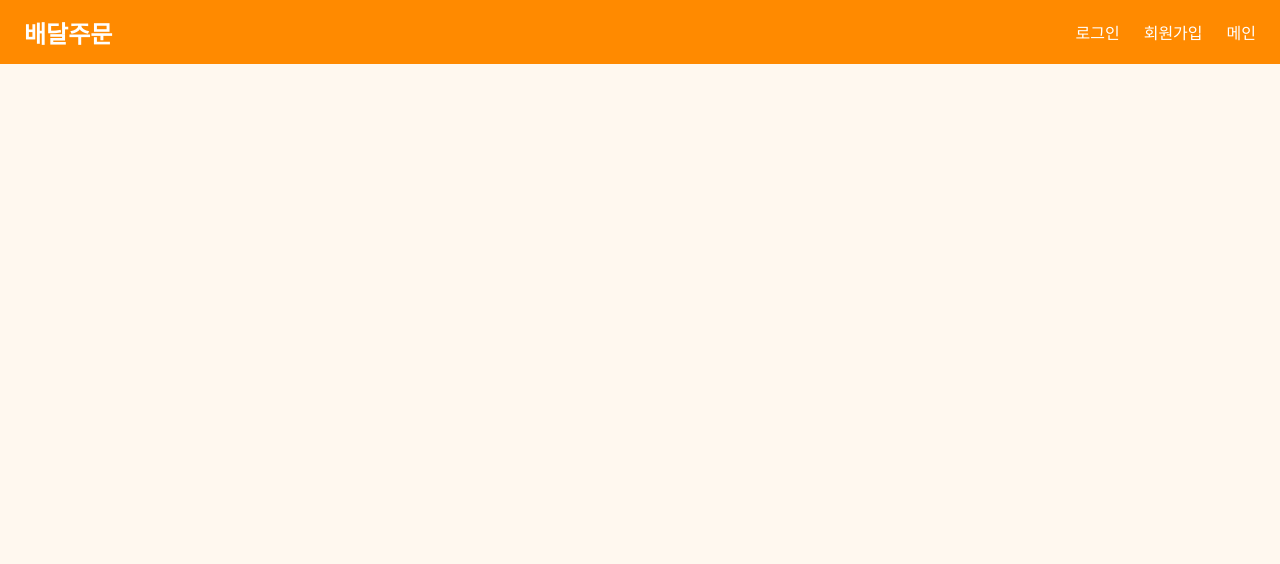
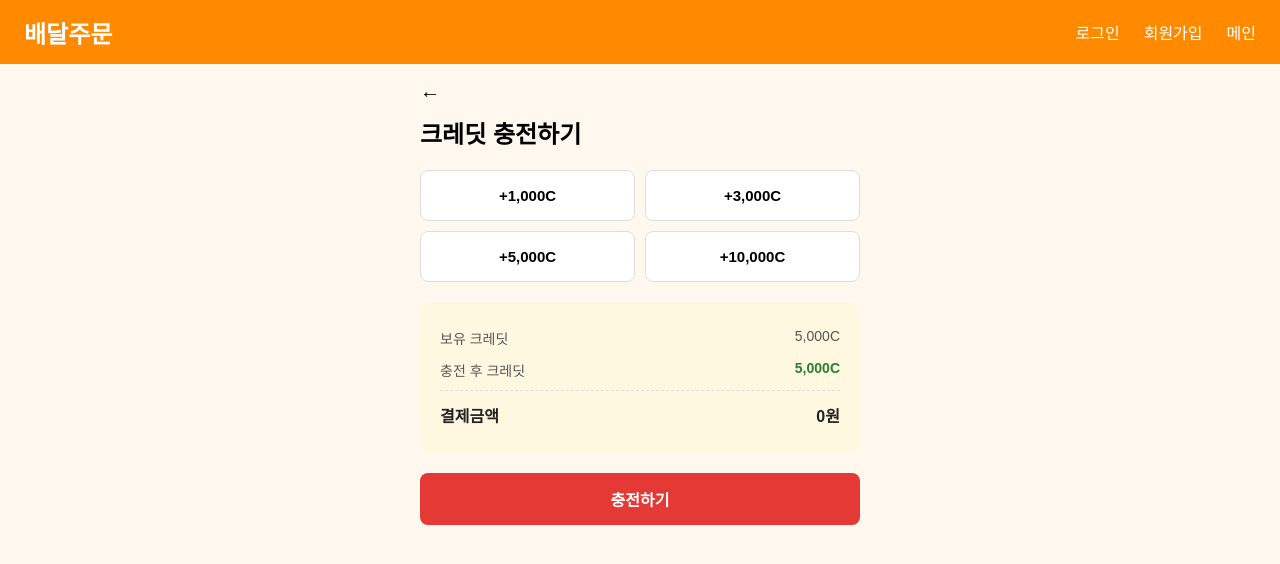
Before and after one commit to kangs-code/likelion-week7, a React (Vite) app: page /charge in a window 1280 px wide. Before the commit this address had no page. Shown: the top 564 px of the page. Built offline with nearby package versions, Linux system fonts and the light colour scheme.

Commit message:
크레딧 기능 구현

```diff
--- a/src/App.jsx
+++ b/src/App.jsx
@@ -6,6 +6,7 @@ import Home from "./pages/Home";
 import Login from "./pages/Login";
 import Signup from "./pages/Signup";
 import Cart from "./pages/Cart";
+import CreditCharge from "./pages/CreditCharge";
 
 import "./index.css";
 
@@ -20,6 +21,7 @@ function App() {
         <Route path="/login" element={<Login />} />
         <Route path="/signup" element={<Signup />} />
         <Route path="/cart" element={<Cart />} />
+        <Route path="/charge" element={<CreditCharge />} />
       </Routes>
     </BrowserRouter>
   );
--- a/src/components/Navbar.css
+++ b/src/components/Navbar.css
@@ -78,3 +78,17 @@
   color: white;
   font-size: 16px;
 }
+
+.navbar-credit {
+  display: flex;
+  align-items: center;
+  gap: 6px;
+}
+
+.navbar-credit-amount {
+  background: rgba(255, 255, 255, 0.2);
+  border-radius: 999px;
+  padding: 2px 10px;
+  font-size: 13px;
+  font-weight: bold;
+}
--- a/src/components/Navbar.jsx
+++ b/src/components/Navbar.jsx
@@ -1,10 +1,12 @@
 import { useState } from "react";
 import { Link, useNavigate } from "react-router-dom";
 
+import useCreditStore from "../store/creditStore";
 import "./Navbar.css";
 
 function Navbar() {
   const navigate = useNavigate();
+  const credit = useCreditStore((state) => state.credit);
 
   const [isOpen, setIsOpen] = useState(false);
   const [isLogin, setIsLogin] = useState(
@@ -39,6 +41,9 @@ function Navbar() {
             <Link to="/cart" onClick={closeMenu}>
               장바구니
             </Link>
+            <Link to="/charge" className="navbar-credit" onClick={closeMenu}>
+              크레딧 충전 <span className="navbar-credit-amount">{credit.toLocaleString()}C</span>
+            </Link>
             <button className="navbar-logout" onClick={handleLogout}>
               로그아웃
             </button>
--- a/src/pages/Cart.css
+++ b/src/pages/Cart.css
@@ -56,32 +56,55 @@
   padding: 20px;
 }
 
-.cart-total {
+.credit-box {
+  background: #fff;
+  border-radius: 8px;
+  padding: 16px;
+  margin-bottom: 16px;
+}
+
+.credit-row {
   display: flex;
   justify-content: space-between;
+  padding: 6px 0;
+  font-size: 14px;
+  color: #555;
+}
+
+.credit-row-final {
+  border-top: 1px dashed #ddd;
+  margin-top: 4px;
+  padding-top: 12px;
   font-size: 18px;
   font-weight: bold;
-  margin-bottom: 20px;
+  color: #222;
 }
 
-.cart-payment h3 {
-  font-size: 16px;
-  margin: 0 0 12px;
+.credit-negative {
+  color: #e53935;
 }
 
-.payment-options {
-  display: grid;
-  grid-template-columns: 1fr 1fr;
-  gap: 8px;
-  margin-bottom: 20px;
+.credit-positive {
+  color: #2e7d32;
+  font-weight: bold;
 }
 
-.payment-options button {
-  padding: 10px;
-  border: 1px solid #ddd;
-  border-radius: 8px;
-  background: #fff;
-  cursor: pointer;
+.credit-insufficient {
+  color: #e53935;
+  font-weight: bold;
+}
+
+.btn-charge-link {
+  display: block;
+  text-align: right;
+  font-size: 13px;
+  color: #e53935;
+  font-weight: bold;
+  margin-bottom: 12px;
+}
+
+.btn-charge-link:hover {
+  text-decoration: underline;
 }
 
 .btn-checkout {
@@ -93,6 +116,12 @@
   font-size: 16px;
   font-weight: bold;
   cursor: pointer;
+}
+
+.btn-checkout:disabled {
+  background: #eee;
+  color: #999;
+  cursor: not-allowed;
 }
 
 .cart-store-group {
@@ -140,18 +169,8 @@
   background: #c62828;
 }
 
-.btn-checkout:hover {
+.btn-checkout:hover:not(:disabled) {
   background: #ffc107;
-}
-
-.payment-options button:hover {
-  background: #fff8e1;
-  border-color: #ffd54f;
-}
-
-.payment-options button.active {
-  background: #fff8e1;
-  border-color: #ffd54f;
 }
 
 @media (max-width: 402px) {
@@ -177,12 +196,8 @@
     padding: 16px;
   }
 
-  .cart-total {
+  .credit-row-final {
     font-size: 16px;
-  }
-
-  .payment-options {
-    grid-template-columns: 1fr 1fr;
   }
 
   .btn-checkout {
--- a/src/pages/Cart.jsx
+++ b/src/pages/Cart.jsx
@@ -1,6 +1,7 @@
 import { useState } from "react";
-import { Link } from "react-router-dom";
+import { Link, useNavigate } from "react-router-dom";
 import useCartStore from "../store/cartStore";
+import useCreditStore from "../store/creditStore";
 import "./Cart.css";
 
 function Cart() {
@@ -8,8 +9,12 @@ function Cart() {
   const updateQuantity = useCartStore((state) => state.updateQuantity);
   const removeItem = useCartStore((state) => state.removeItem);
   const clearCart = useCartStore((state) => state.clearCart);
-  const [paymentMethod, setPaymentMethod] = useState(null);
+
+  const credit = useCreditStore((state) => state.credit);
+  const deduct = useCreditStore((state) => state.deduct);
+
   const [isOrdered, setIsOrdered] = useState(false);
+  const navigate = useNavigate();
 
   const cartItems = Object.values(cart);
   const grouped = cartItems.reduce((acc, item) => {
@@ -22,11 +27,19 @@ function Cart() {
     0
   );
 
+  const remainingCredit = credit - totalPrice;
+  const isEnough = totalPrice > 0 && remainingCredit >= 0;
+
   const handleCheckout = () => {
-    if (!paymentMethod) {
-      alert("결제 방법을 선택해주세요.");
+    if (cartItems.length === 0) return;
+
+    if (!isEnough) {
+      alert("크레딧이 부족합니다. 충전 후 다시 결제해주세요.");
+      navigate("/charge");
       return;
     }
+
+    deduct(totalPrice);
     clearCart();
     setIsOrdered(true);
   };
@@ -70,26 +83,42 @@ function Cart() {
             ))}
           </div>
           <div className="cart-summary">
-            <h3>결제하기</h3>
-            <div className="cart-payment">
-              <p className="payment-label">결제 방법</p>
-              <div className="payment-options">
-                {["카카오페이", "네이버페이", "카드 결제", "무통장 입금"].map((method) => (
-                  <button
-                    key={method}
-                    className={paymentMethod === method ? "active" : ""}
-                    onClick={() => setPaymentMethod(method)}
-                  >
-                    {method}
-                  </button>
-                ))}
+            <h3>결제하기 (크레딧)</h3>
+
+            <div className="credit-box">
+              <div className="credit-row">
+                <span>총 결제금액</span>
+                <span>{totalPrice.toLocaleString()}원</span>
+              </div>
+              <div className="credit-row">
+                <span>보유 크레딧</span>
+                <span>{credit.toLocaleString()}C</span>
+              </div>
+              <div className="credit-row">
+                <span>차감 예정 크레딧</span>
+                <span className="credit-negative">
+                  -{totalPrice.toLocaleString()}C
+                </span>
+              </div>
+              <div className="credit-row credit-row-final">
+                <span>결제 후 잔액</span>
+                <span className={isEnough ? "credit-positive" : "credit-insufficient"}>
+                  {remainingCredit.toLocaleString()}C
+                </span>
               </div>
             </div>
-            <div className="cart-total">
-              <span>총 결제금액</span>
-              <span>{totalPrice.toLocaleString()}원</span>
-            </div>
-            <button className="btn-checkout" onClick={handleCheckout}>
+
+            {!isEnough && (
+              <Link to="/charge" className="btn-charge-link">
+                크레딧이 부족해요. 충전하러 가기 →
+              </Link>
+            )}
+
+            <button
+              className="btn-checkout"
+              onClick={handleCheckout}
+              disabled={!isEnough}
+            >
               {totalPrice.toLocaleString()}원 결제하기
             </button>
           </div>
--- /dev/null
+++ b/src/pages/CreditCharge.css
@@ -0,0 +1,106 @@
+.charge-container {
+  padding: 80px 20px 20px;
+  max-width: 480px;
+  margin: 0 auto;
+  position: relative;
+}
+
+.charge-back {
+  border: none;
+  background: none;
+  font-size: 20px;
+  cursor: pointer;
+  padding: 0;
+  margin-bottom: 12px;
+}
+
+.charge-container h2 {
+  margin: 0 0 20px;
+}
+
+.charge-options {
+  display: grid;
+  grid-template-columns: 1fr 1fr;
+  gap: 10px;
+  margin-bottom: 20px;
+}
+
+.charge-options button {
+  padding: 16px;
+  border: 1px solid #ddd;
+  border-radius: 8px;
+  background: #fff;
+  font-size: 15px;
+  font-weight: bold;
+  cursor: pointer;
+}
+
+.charge-options button:hover {
+  border-color: #ffd54f;
+  background: #fff8e1;
+}
+
+.charge-options button.active {
+  border-color: #2e7d32;
+  background: #e8f5e9;
+  color: #2e7d32;
+}
+
+.charge-summary {
+  background: #fff8e1;
+  border-radius: 12px;
+  padding: 20px;
+  margin-bottom: 20px;
+}
+
+.charge-row {
+  display: flex;
+  justify-content: space-between;
+  padding: 6px 0;
+  font-size: 14px;
+  color: #555;
+}
+
+.charge-after span:last-child {
+  color: #2e7d32;
+  font-weight: bold;
+}
+
+.charge-price {
+  border-top: 1px dashed #ddd;
+  margin-top: 4px;
+  padding-top: 12px;
+  font-size: 16px;
+  font-weight: bold;
+  color: #222;
+}
+
+.btn-charge {
+  width: 100%;
+  padding: 14px;
+  background: #e53935;
+  color: #fff;
+  border: none;
+  border-radius: 8px;
+  font-size: 16px;
+  font-weight: bold;
+  cursor: pointer;
+}
+
+.btn-charge:hover {
+  background: #c62828;
+}
+
+@media (max-width: 402px) {
+  .charge-container {
+    padding: 80px 12px 12px;
+  }
+
+  .charge-container h2 {
+    font-size: 20px;
+  }
+
+  .charge-summary {
+    padding: 16px;
+  }
+}
--- /dev/null
+++ b/src/pages/CreditCharge.jsx
@@ -0,0 +1,72 @@
+import { useState } from "react";
+import { useNavigate } from "react-router-dom";
+import useCreditStore from "../store/creditStore";
+import "./CreditCharge.css";
+
+// 다음 주 API 연동을 고려해 충전 금액 프리셋을 데이터로 분리해둠.
+// (서버에서 상품 목록을 받아오는 형태로 바뀌어도 렌더링 로직은 그대로 재사용 가능)
+const CHARGE_OPTIONS = [1000, 3000, 5000, 10000];
+
+function CreditCharge() {
+  const credit = useCreditStore((state) => state.credit);
+  const charge = useCreditStore((state) => state.charge);
+  const navigate = useNavigate();
+
+  const [selected, setSelected] = useState(null);
+
+  const afterCredit = credit + (selected ?? 0);
+
+  const handleCharge = () => {
+    if (!selected) {
+      alert("충전할 금액을 선택해주세요.");
+      return;
+    }
+
+    charge(selected);
+    alert(`${selected.toLocaleString()}C가 충전되었습니다.`);
+    navigate(-1);
+  };
+
+  return (
+    <div className="charge-container">
+      <button className="charge-back" onClick={() => navigate(-1)}>
+        ←
+      </button>
+
+      <h2>크레딧 충전하기</h2>
+
+      <div className="charge-options">
+        {CHARGE_OPTIONS.map((amount) => (
+          <button
+            key={amount}
+            className={selected === amount ? "active" : ""}
+            onClick={() => setSelected(amount)}
+          >
+            +{amount.toLocaleString()}C
+          </button>
+        ))}
+      </div>
+
+      <div className="charge-summary">
+        <div className="charge-row">
+          <span>보유 크레딧</span>
+          <span>{credit.toLocaleString()}C</span>
+        </div>
+        <div className="charge-row charge-after">
+          <span>충전 후 크레딧</span>
+          <span>{afterCredit.toLocaleString()}C</span>
+        </div>
+        <div className="charge-row charge-price">
+          <span>결제금액</span>
+          <span>{(selected ?? 0).toLocaleString()}원</span>
+        </div>
+      </div>
+
+      <button className="btn-charge" onClick={handleCharge}>
+        충전하기
+      </button>
+    </div>
+  );
+}
+
+export default CreditCharge;
--- /dev/null
+++ b/src/store/creditStore.js
@@ -0,0 +1,23 @@
+import { create } from "zustand";
+
+// 크레딧(적립/포인트) 잔액을 관리하는 store.
+// - 지금은 클라이언트 상태로만 관리하지만, 다음 주 API 연동 과제에서는
+//   charge/deduct 내부 로직만 서버 요청(fetch)으로 바꿔주면 되도록
+//   "상태 + 액션" 형태로 분리해두었다. (컴포넌트는 액션 이름만 알면 됨)
+const useCreditStore = create((set, get) => ({
+  // TODO(API 연동): 로그인한 유저의 실제 보유 크레딧 조회 값으로 대체
+  credit: 5000,
+
+  // 크레딧 충전
+  charge: (amount) =>
+    set((state) => ({ credit: state.credit + amount })),
+
+  // 크레딧 차감 (결제)
+  deduct: (amount) =>
+    set((state) => ({ credit: Math.max(state.credit - amount, 0) })),
+
+  // 현재 크레딧으로 amount를 결제할 수 있는지 여부
+  hasEnough: (amount) => get().credit >= amount,
+}));
+
+export default useCreditStore;
```
